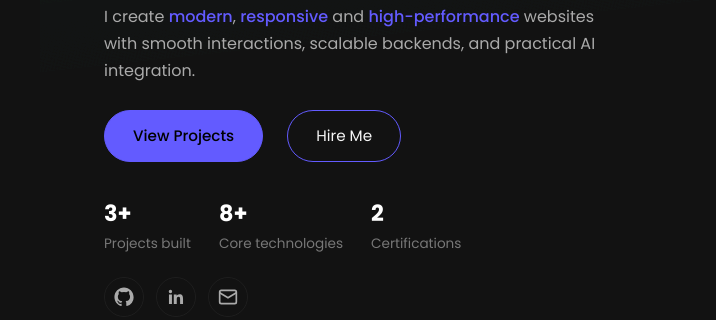
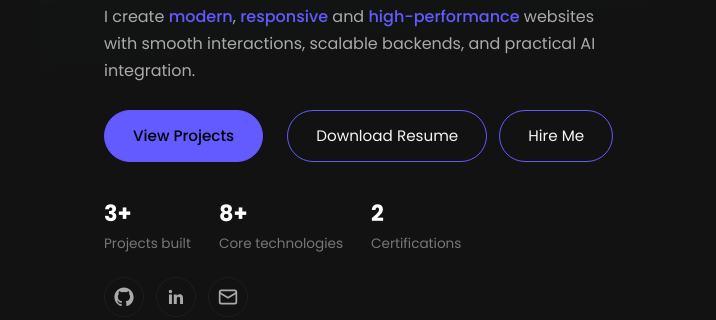
Before and after one commit to Ariellylikeyou/ariel-portfolio, a plain HTML site: page index.html in a window 1280 px wide. Shown: the part 322-642 px from the top of the page, 0-716 px from the left. Drawn offline with nearby package versions, Linux system fonts and the light colour scheme.

Commit message:
update 8

```diff
--- a/index.html
+++ b/index.html
@@ -60,6 +60,7 @@
 
     <div class="hero-buttons">
       <a href="#projects" class="btn-primary">View Projects</a>
+      <a href="assets/docs/Rojoca_Ariel_Resume.pdf" class="btn-outline" download>Download Resume</a>
       <a href="#contact" class="btn-outline">Hire Me</a>
     </div>
 
```
Also changed, not shown: 1 other file.
